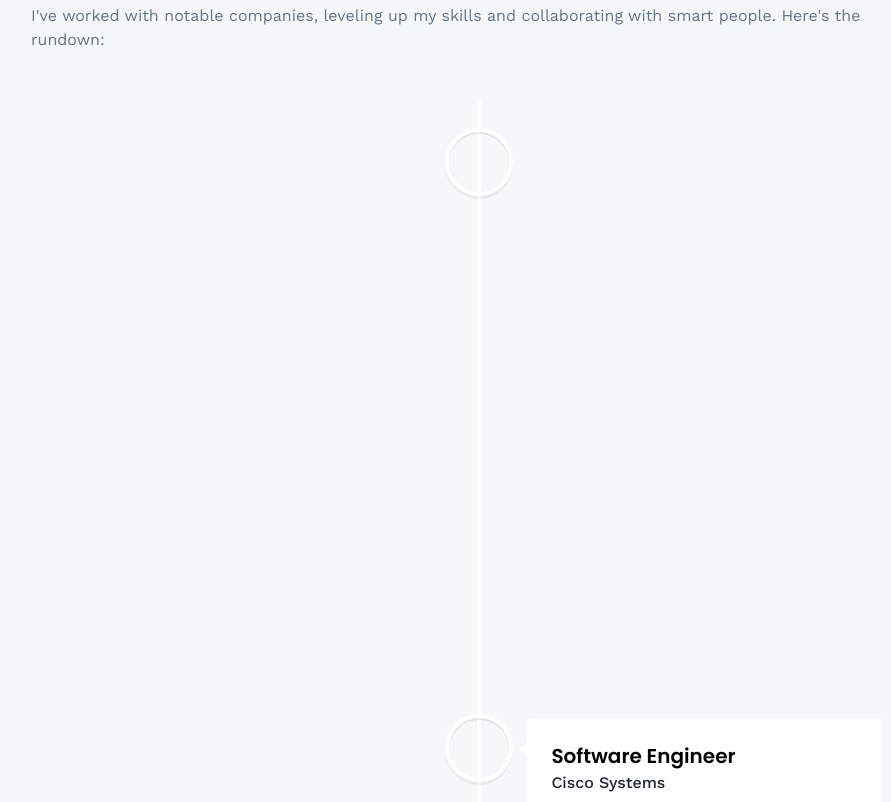
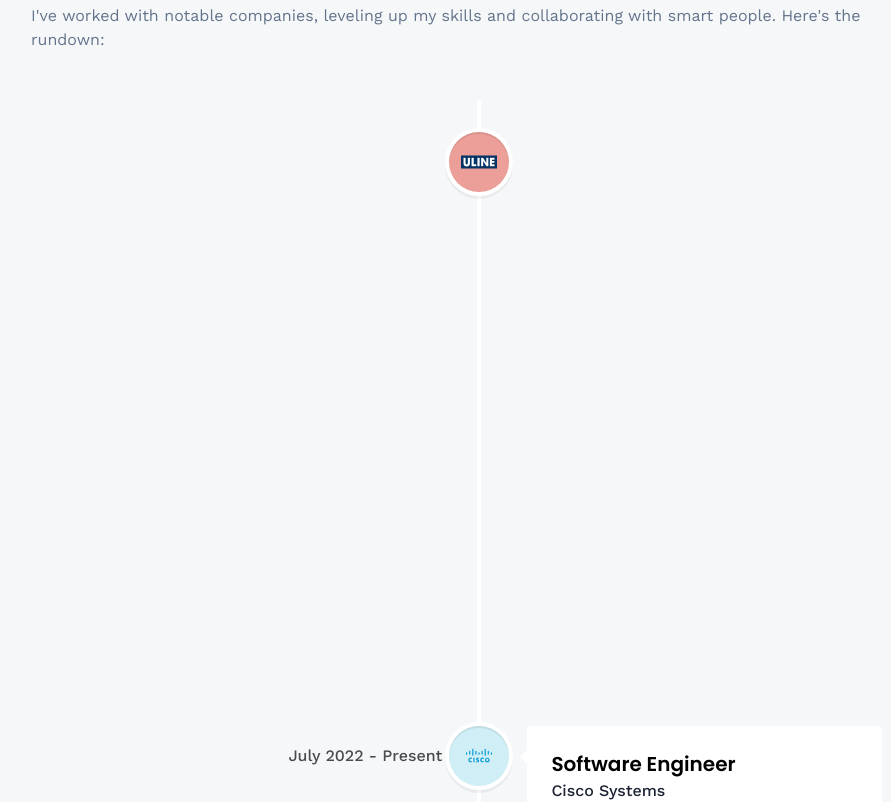
Before and after one commit to btarrant/new_portfolio, a React (Vite) app: page /about in a window 1280 px wide. Shown: the part 1020-1822 px from the top of the page, without its empty margins (161-1052 px from the left). Built offline with nearby package versions, Linux system fonts and the light colour scheme.

Commit message:
Add experience icons

```diff
--- a/src/constants/index.js
+++ b/src/constants/index.js
@@ -170,7 +170,7 @@
     title: "Quality Engineer",
     company_name: "QualityLogic (ULINE)",
     icon: uline,
-    iconBg: "#e8c6a2",
+    iconBg: "#eb9f98",
     date: "June 2022 - Oct 2023",
     points: [
       "Test the data migration of ULINE internal applications from AS400 to DB2 using APIs and web services.",
@@ -185,7 +185,7 @@
     title: "Software Engineer",
     company_name: "Cisco Systems",
     icon: cisco,
-    iconBg: "#fbc3bc",
+    iconBg: "#d0eef5",
     date: "July 2022 - Present",
     points: [
       "Lead engineer on front-end migration from legacy HTML and CSS to React + Typescript stack, and redesign of internal chatbot.",
--- a/src/pages/About.jsx
+++ b/src/pages/About.jsx
@@ -40,7 +40,26 @@
         <div className="mt-12 flex">
           <VerticalTimeline>
             {experiences.map((experience) => (
-              <VerticalTimelineElement>
+              <VerticalTimelineElement
+                key={experience.company_name}
+                date={experience.date}
+                icon={
+                  <div className="flex justify-center items-center w-full h-full">
+                    <img
+                      src={experience.icon}
+                      alt={experience.company_name}
+                      className="w-[60%] h-[60%] object-contain"
+                    />
+                  </div>
+                }
+                iconStyle={{ background: experience.iconBg }}
+                contentStyle={{
+                  borderBottom: "8px",
+                  borderStyle: "solid",
+                  borderBottomColor: experience.iconBg,
+                  boxShadow: "none",
+                }}
+              >
                 <div>
                   <h3 className="text-black text-xl font-poppins font-semibold">
                     {experience.title}
```
Also changed, not shown: src/assets-2/icons/cisco.svg.
